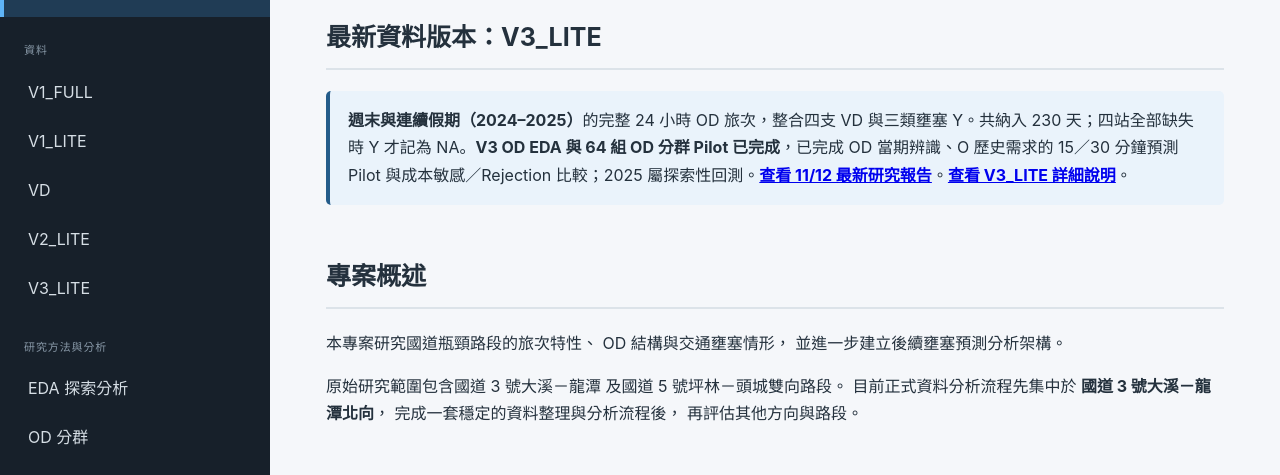
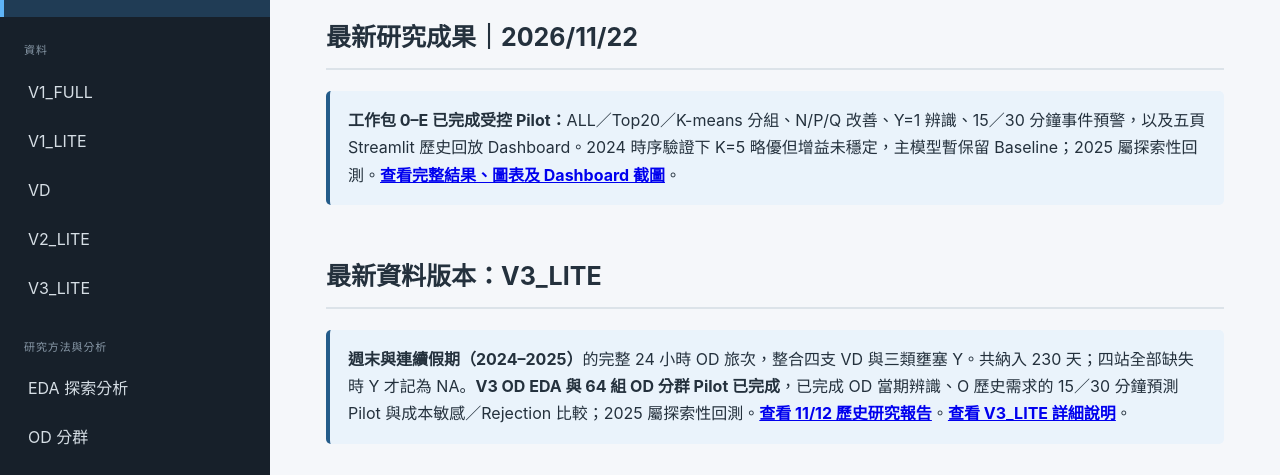
Before and after one commit to aishanchung/Statistical-Practice, a plain HTML site: page index.html in a window 1280 px wide. Shown: the part 190-665 px from the top of the page. Drawn offline with Linux system fonts and the light colour scheme.

Commit message:
docs(site): link Nov 22 model results and dashboard from index.html

```diff
--- a/index.html
+++ b/index.html
@@ -52,6 +52,8 @@
 <a href="od_clustering.html">OD 分群</a>
 <a href="statistical_models.html">傳統統計模型</a>
 <a href="machine_learning.html">機器學習模型</a>
+<div class="sidebar-section-title">最新成果</div>
+<a href="research_20261122.html">11/22 實驗與儀表板</a>
 <div class="sidebar-section-title">進度與報告</div>
 <a href="progress.html">研究進度</a>
 <a href="reports.html">報告簡報</a>
@@ -83,7 +85,8 @@
 
 
 <main class="content">
-<section aria-labelledby="v3-news"><h2 id="v3-news">最新資料版本：V3_LITE</h2><div class="note"><strong>週末與連續假期（2024–2025）</strong>的完整 24 小時 OD 旅次，整合四支 VD 與三類壅塞 Y。共納入 230 天；四站全部缺失時 Y 才記為 NA。<strong>V3 OD EDA 與 64 組 OD 分群 Pilot 已完成</strong>，已完成 OD 當期辨識、O 歷史需求的 15／30 分鐘預測 Pilot 與成本敏感／Rejection 比較；2025 屬探索性回測。<a href="reports/2026-11-12_summary.html"><strong>查看 11/12 最新研究報告</strong></a>。<a href="v3_lite.html"><strong>查看 V3_LITE 詳細說明</strong></a>。</div></section>
+<section><h2>最新研究成果｜2026/11/22</h2><div class="note"><strong>工作包 0–E 已完成受控 Pilot：</strong>ALL／Top20／K-means 分組、N/P/Q 改善、Y=1 辨識、15／30 分鐘事件預警，以及五頁 Streamlit 歷史回放 Dashboard。2024 時序驗證下 K=5 略優但增益未穩定，主模型暫保留 Baseline；2025 屬探索性回測。<a href="research_20261122.html"><strong>查看完整結果、圖表及 Dashboard 截圖</strong></a>。</div></section>
+<section aria-labelledby="v3-news"><h2 id="v3-news">最新資料版本：V3_LITE</h2><div class="note"><strong>週末與連續假期（2024–2025）</strong>的完整 24 小時 OD 旅次，整合四支 VD 與三類壅塞 Y。共納入 230 天；四站全部缺失時 Y 才記為 NA。<strong>V3 OD EDA 與 64 組 OD 分群 Pilot 已完成</strong>，已完成 OD 當期辨識、O 歷史需求的 15／30 分鐘預測 Pilot 與成本敏感／Rejection 比較；2025 屬探索性回測。<a href="reports/2026-11-12_summary.html"><strong>查看 11/12 歷史研究報告</strong></a>。<a href="v3_lite.html"><strong>查看 V3_LITE 詳細說明</strong></a>。</div></section>
 
 
 
```
